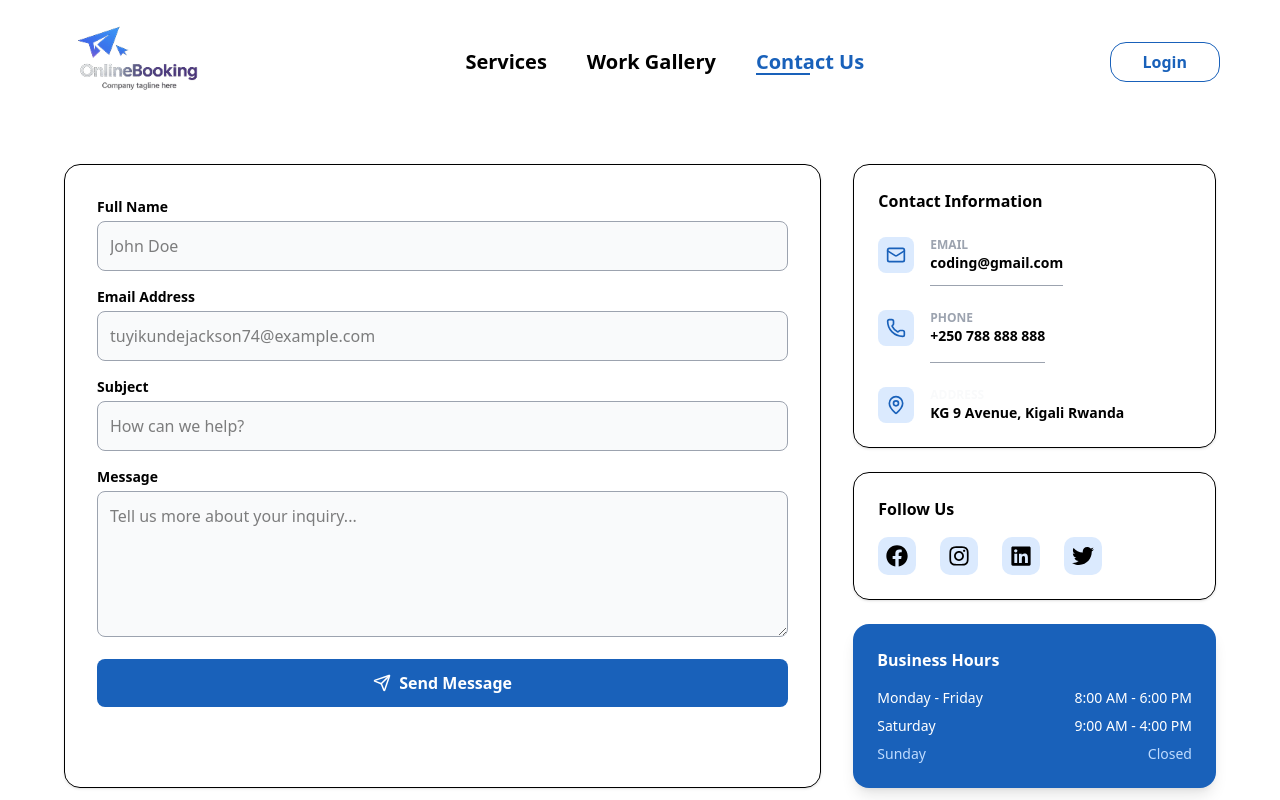
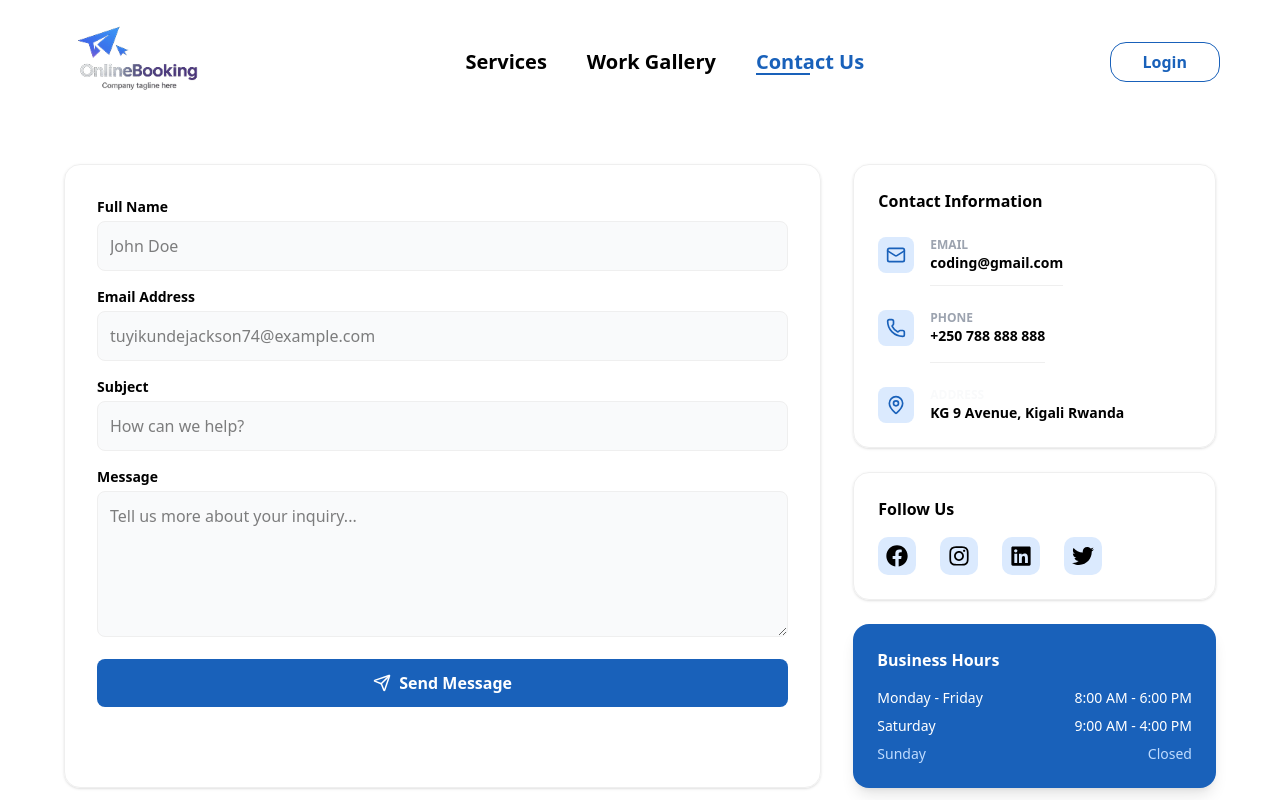
Before and after one commit to Alight-Rw/Community-Services, a React (Vite) app: page /contact-us in a window 1280 px wide. Shown: the top 800 px of the page. Built offline with nearby package versions, Linux system fonts and the light colour scheme.

Commit message:
remove unwanted content

```diff
--- a/src/Components/Client/ContactUs.jsx
+++ b/src/Components/Client/ContactUs.jsx
@@ -12,23 +12,23 @@ export const ContactUs = () => {
             <div className="max-w-8xl mx-auto grid grid-cols-1 md:grid-cols-3 md:max-w-9xl md:gap-4  lg:gap-8">
 
 
-                <div className="md:col-span-2 border rounded-2xl p-8 shadow-sm">
+                <div className="md:col-span-2 border rounded-2xl border-universal p-8 shadow-sm">
                     <form className="space-y-4">
                         <div>
                             <label className="block text-sm font-bold mb-1">Full Name</label>
-                            <input type="text" placeholder="John Doe" className="w-full p-3 bg-soft-gray border border-hard-gray rounded-lg focus:outline-none focus:ring-2 focus:ring-secondary" />
+                            <input type="text" placeholder="John Doe" className="w-full p-3 bg-soft-gray border border-universal rounded-lg focus:outline-none focus:ring-2 focus:ring-secondary" />
                         </div>
                         <div>
                             <label className="block text-sm font-bold mb-1">Email Address</label>
-                            <input type="email" placeholder="tuyikundejackson74@example.com" className="w-full p-3 bg-soft-gray border border-hard-gray rounded-lg focus:outline-none focus:ring-2 focus:ring-secondary" />
+                            <input type="email" placeholder="tuyikundejackson74@example.com" className="w-full p-3 bg-soft-gray border border-universal rounded-lg focus:outline-none focus:ring-2 focus:ring-secondary" />
                         </div>
                         <div>
                             <label className="block text-sm font-bold mb-1">Subject</label>
-                            <input type="text" placeholder="How can we help?" className="w-full p-3 bg-soft-gray border border-hard-gray rounded-lg focus:outline-none focus:ring-2 focus:ring-secondary" />
+                            <input type="text" placeholder="How can we help?" className="w-full p-3 bg-soft-gray border border-universal rounded-lg focus:outline-none focus:ring-2 focus:ring-secondary" />
                         </div>
                         <div>
                             <label className="block text-sm font-bold mb-1">Message</label>
-                            <textarea rows="5" placeholder="Tell us more about your inquiry..." className="w-full p-3 bg-soft-gray border border-hard-gray rounded-lg focus:outline-none focus:ring-2 focus:ring-secondary"></textarea>
+                            <textarea rows="5" placeholder="Tell us more about your inquiry..." className="w-full p-3 bg-soft-gray border border-universal rounded-lg focus:outline-none focus:ring-2 focus:ring-secondary"></textarea>
                         </div>
                         <button className="w-full bg-secondary hover:bg-sky-blue text-primary font-bold py-3 rounded-lg flex items-center justify-center gap-2 transition">
                             <Send size={18} />
@@ -40,20 +40,20 @@ export const ContactUs = () => {
 
                 <div className="space-y-6">
 
-                    <div className="border rounded-2xl p-6 shadow-sm space-y-6">
+                    <div className="border border-universal rounded-2xl p-6 shadow-sm space-y-6">
                         <h3 className="font-bold ">Contact Information</h3>
                         <div className="flex items-start gap-4">
                             <div className="p-2 bg-small-soft-blue text-secondary rounded-lg"><Mail size={20} /></div>
                             <div>
                                 <p className="text-xs text-hard-gray uppercase font-bold">Email</p>
-                                <p className="text-sm font-bold border-b border-hard-gray pb-3">coding@gmail.com</p>
+                                <p className="text-sm font-bold border-b border-universal pb-3">coding@gmail.com</p>
                             </div>
                         </div>
                         <div className="flex items-start gap-4">
                             <div className="p-2 bg-small-soft-blue text-secondary rounded-lg"><Phone size={20} /></div>
                             <div>
                                 <p className="text-xs text-hard-gray uppercase font-bold">Phone</p>
-                                <p className="text-sm font-bold border-b border-hard-gray pb-4">+250 788 888 888</p>
+                                <p className="text-sm font-bold border-b border-universal pb-4">+250 788 888 888</p>
                             </div>
                         </div>
                         <div className="flex items-start gap-4">
@@ -66,7 +66,7 @@ export const ContactUs = () => {
                     </div>
 
 
-                    <div className="border rounded-2xl p-6 shadow-sm">
+                    <div className="border border-universal rounded-2xl p-6 shadow-sm">
                         <h3 className="font-bold mb-4">Follow Us</h3>
                         <div className="flex flex-wrap gap-6 ">
 
--- a/src/Components/Client/Home/Slide.jsx
+++ b/src/Components/Client/Home/Slide.jsx
@@ -59,7 +59,7 @@ const TestimonialCard = () => {
   }, [current]);
 
   return (
-    <div className="flex flex-col items-center justify-center min-h-screen p-8 md:p-15 xl:p-40 overflow-hidden  mt-10">
+    <div className="flex flex-col items-center justify-center min-h-screen p-8 md:p-15 xl:p-20 overflow-hidden -mt-10 sm:mt-10 md:-mt-10  lg:mt-10">
 
 
 
@@ -103,12 +103,12 @@ const TestimonialCard = () => {
 
 
 
-      <div className="flex justify-center space-x-3 mt-8  py-6 ">
+      <div className="flex justify-center space-x-3  justify-center spaye  ">
         {testimonials.map((t, index) => (
           <button
             key={t.id}
             onClick={() => setCurrent(index)}
-            className={`h-2 transition-all duration-500 mt-15 xl:mt-20  ${
+            className={`h-2 transition-all duration-500 mt-10 sm:mt-14 md:mt-30 lg:mt-30 lg:mb-10  ${
               index === current ? "w-12 bg-secondary" : "w-4 h-2 bg-universal"
             }`}
             aria-label={`Go to slide ${index + 1}`}
```
